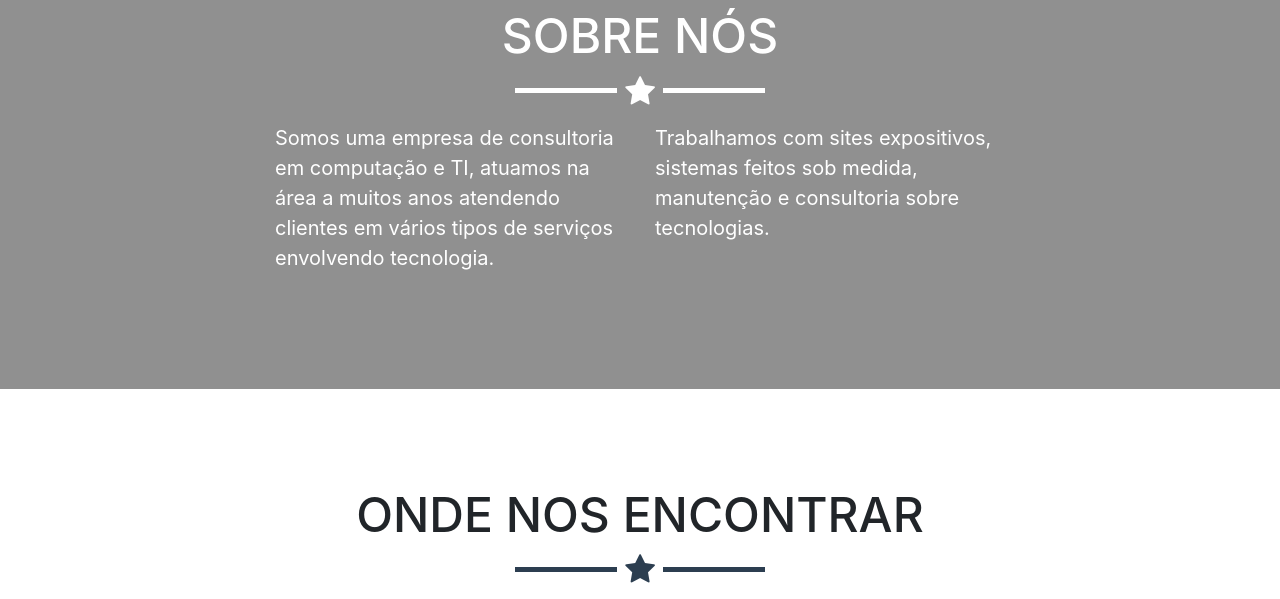
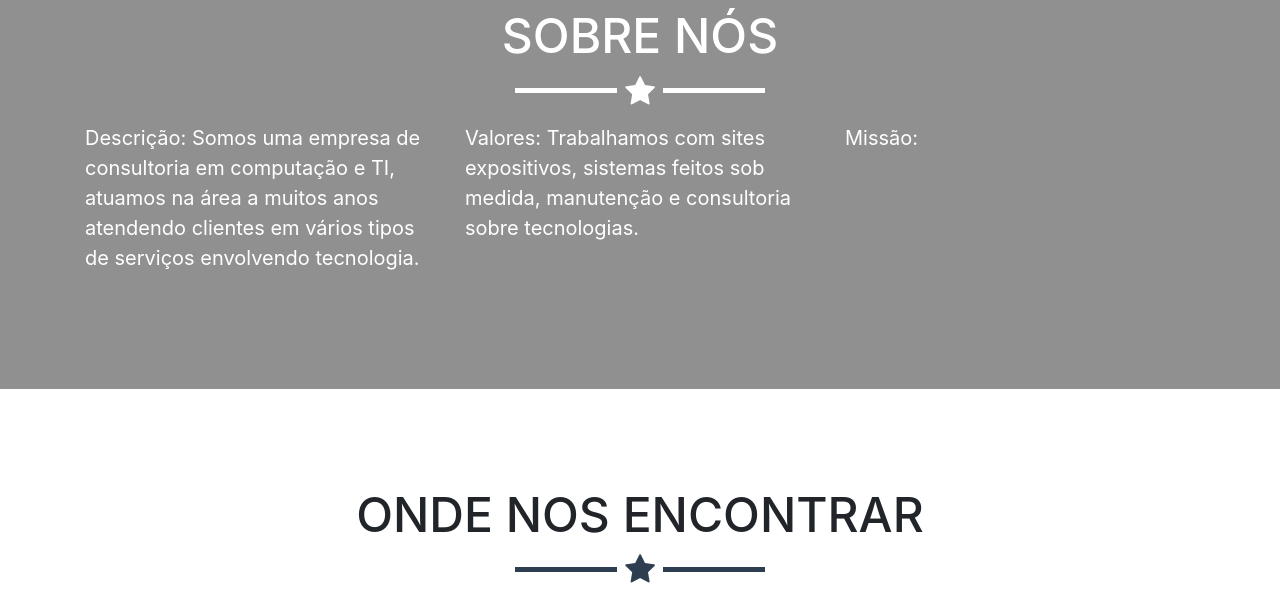
Before and after one commit to vvasc/juniorscase3, a website with bundled scripts: page index.html in a window 1280 px wide. Shown: the part 1760-2359 px from the top of the page. Built offline with nearby package versions, Linux system fonts and the light colour scheme.

Commit message:
Quadros no sobre nós

```diff
--- a/index.html
+++ b/index.html
@@ -138,10 +138,15 @@
         <hr class="star-light">
         <div class="row">
           <div class="col-lg-4 ml-auto">
-            <p>Somos uma empresa de consultoria em computação e TI, atuamos na área a muitos anos atendendo clientes em vários tipos de serviços envolvendo tecnologia.</p>
+            <p>Descrição:
+             Somos uma empresa de consultoria em computação e TI, atuamos na área a muitos anos atendendo clientes em vários tipos de serviços envolvendo tecnologia.</p>
           </div>
           <div class="col-lg-4 mr-auto">
-            <p>Trabalhamos com sites expositivos, sistemas feitos sob medida, manutenção e consultoria sobre tecnologias.</p>
+            <p>Valores:
+             Trabalhamos com sites expositivos, sistemas feitos sob medida, manutenção e consultoria sobre tecnologias.</p>
+          </div>
+          <div class="col-lg-4 mr-auto">
+            <p>Missão:</p>
           </div>
         </div>
       </div>
```
